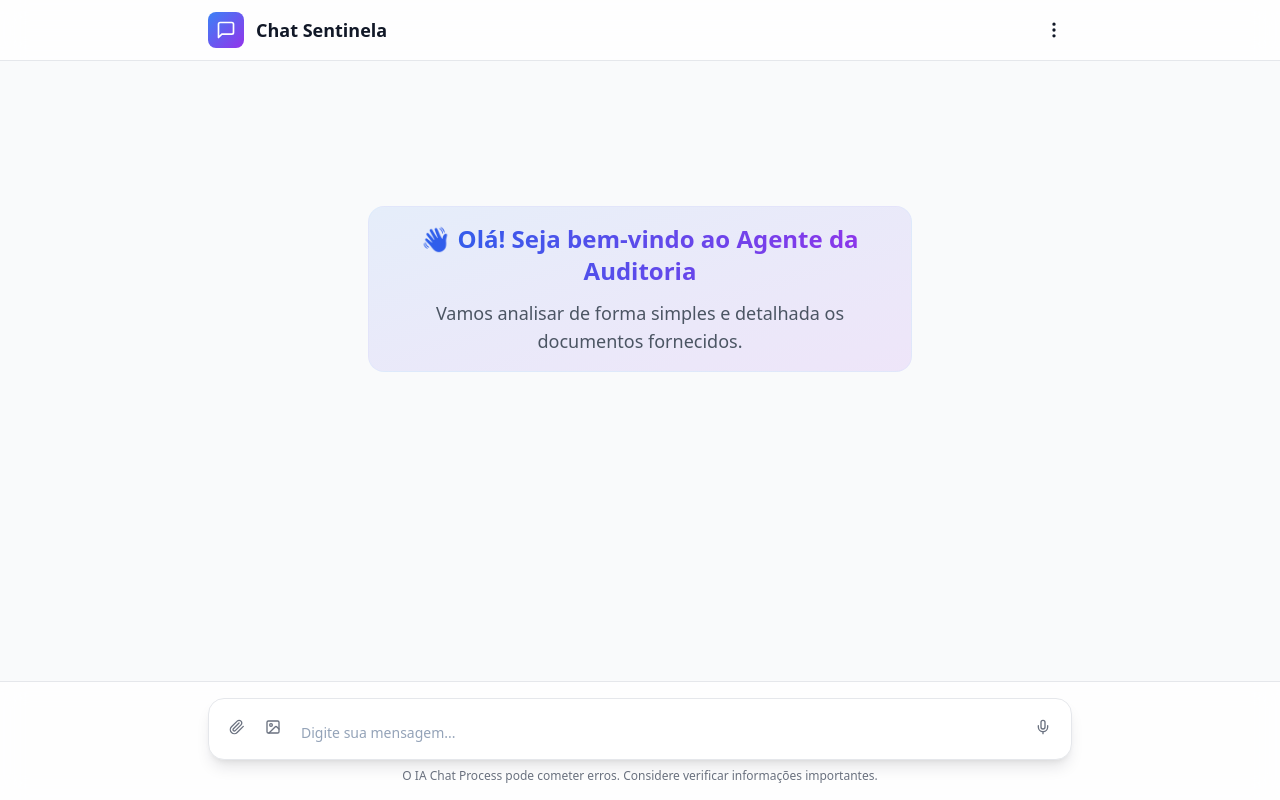
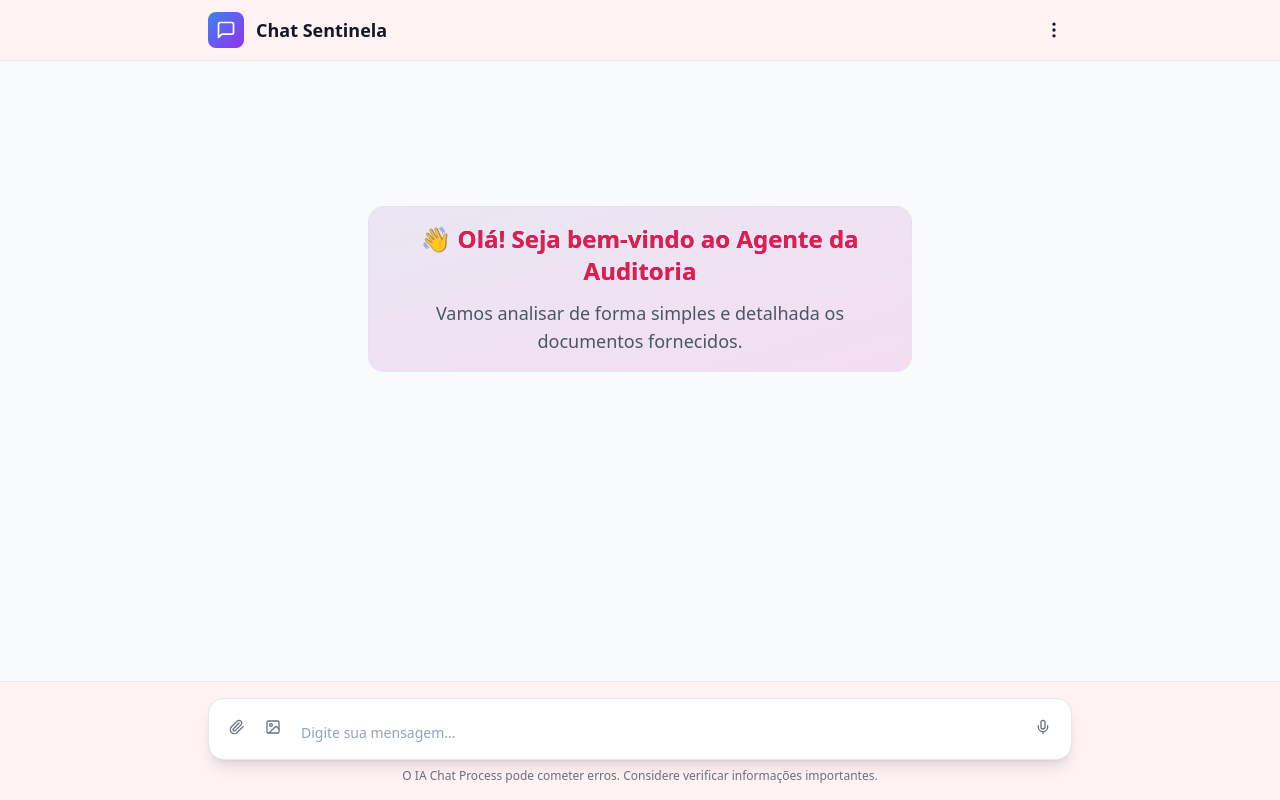
Before and after one commit to luizfjunior/sentinela.chat, a React (Vite) app: page / in a window 1280 px wide. Built offline with nearby package versions, Linux system fonts and the light colour scheme.

Commit message:
Visual edit in Lovable
Edited UI in Lovable

```diff
--- a/src/pages/Index.tsx
+++ b/src/pages/Index.tsx
@@ -84,7 +84,7 @@ const Index = () => {
   };
   return <div className="flex flex-col h-screen bg-gray-50 dark:bg-[#0f1218] text-gray-900 dark:text-white">
       {/* Header */}
-      <header className="sticky top-0 z-50 bg-white/80 dark:bg-[#131a27]/80 backdrop-blur-md border-b border-gray-200 dark:border-gray-800">
+      <header className="sticky top-0 z-50 backdrop-blur-md border-b border-gray-200 dark:border-gray-800 bg-red-50">
         <div className="max-w-4xl mx-auto px-4 py-3 flex items-center justify-between">
           <div className="flex items-center gap-3">
             <div className="p-2 rounded-lg bg-gradient-to-br from-blue-500 to-purple-600">
@@ -112,8 +112,8 @@ const Index = () => {
         <div className="max-w-4xl mx-auto px-4">
           {messages.length === 0 ? <div className="flex items-center justify-center min-h-[60vh]">
               <div className="text-center max-w-xl mx-auto space-y-6 px-4">
-                <div className="p-4 rounded-2xl bg-gradient-to-br from-blue-500/10 to-purple-600/10 border border-blue-200/20 dark:border-purple-500/20">
-                  <h2 className="text-2xl font-bold bg-gradient-to-r from-blue-600 to-purple-600 bg-clip-text text-transparent mb-3">👋 Olá! Seja bem-vindo ao Agente da Auditoria</h2>
+                <div className="p-4 rounded-2xl bg-gradient-to-br from-blue-500/10 to-purple-600/10 border border-blue-200/20 dark:border-purple-500/20 bg-red-50">
+                  <h2 className="text-2xl font-bold bg-gradient-to-r from-blue-600 to-purple-600 bg-clip-text mb-3 text-rose-600">👋 Olá! Seja bem-vindo ao Agente da Auditoria</h2>
                   <p className="text-gray-600 dark:text-gray-400 text-lg">Vamos analisar de forma simples e detalhada os documentos fornecidos.</p>
                 </div>
 
@@ -141,7 +141,7 @@ const Index = () => {
       </div>
 
       {/* Chat Input */}
-      <div className="sticky bottom-0 bg-white/80 dark:bg-[#0f1218]/80 backdrop-blur-md border-t border-gray-200 dark:border-gray-800">
+      <div className="sticky bottom-0 backdrop-blur-md border-t border-gray-200 dark:border-gray-800 bg-red-50">
         <div className="max-w-4xl mx-auto px-4 py-4">
           <ChatInput onSendMessage={handleSendMessage} isLoading={loading} />
         </div>
```
